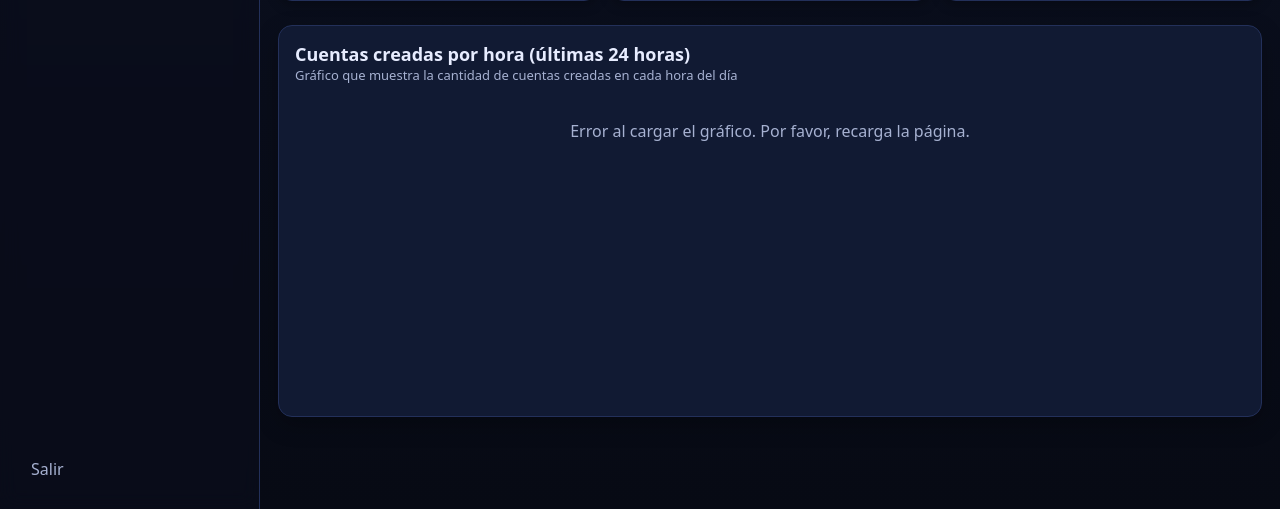
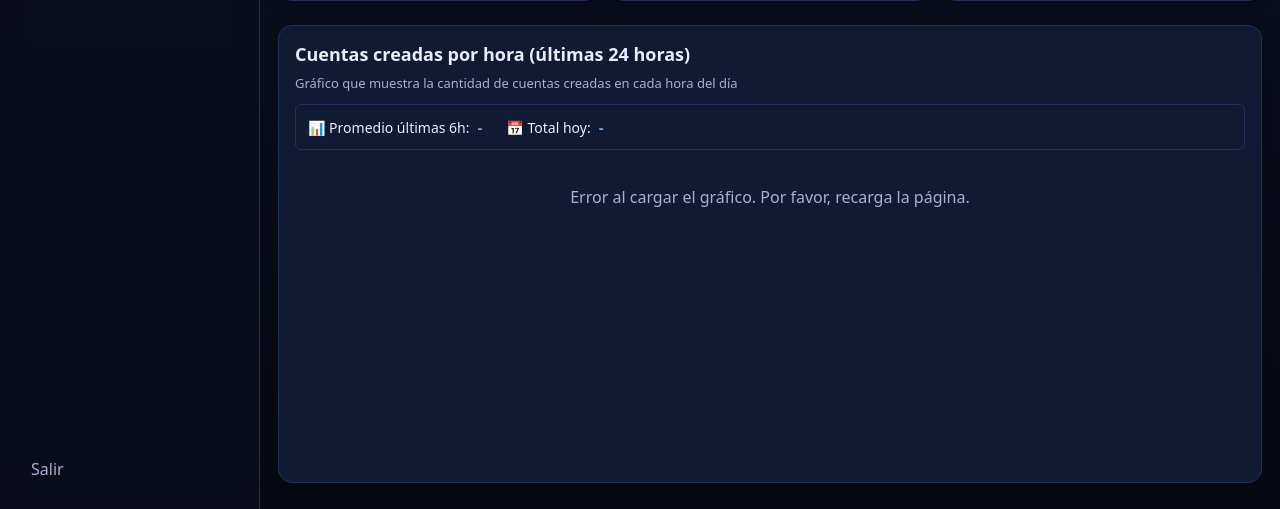
Before and after one commit to AlexisGuanique/api_login, a Flask app: template app/templates/dashboard.html in a window 1280 px wide. Shown: the part 291-800 px from the top of the page. Run offline with Flask 3, Linux system fonts and the light colour scheme; the template is opened without the code that fills it, so the values that code supplies are empty.

Commit message:
Se agregaron nuevas acciones desde el servidor

```diff
--- a/app/templates/dashboard.html
+++ b/app/templates/dashboard.html
@@ -36,7 +36,19 @@
   <section class="card" style="margin-top: 24px;">
     <div style="margin-bottom: 16px;">
       <h2 class="h2">Cuentas creadas por hora (últimas 24 horas)</h2>
-      <div class="muted" style="font-size: 13px;">Gráfico que muestra la cantidad de cuentas creadas en cada hora del día</div>
+      <div style="margin-top: 8px;">
+        <div class="muted" style="font-size: 13px; margin-bottom: 12px;">Gráfico que muestra la cantidad de cuentas creadas en cada hora del día</div>
+        <div id="chart-stats" style="display: flex; gap: 24px; flex-wrap: wrap; padding: 12px; background: var(--card); border: 1px solid var(--line); border-radius: 6px;">
+          <div style="font-size: 14px; color: var(--text); display: flex; align-items: center; gap: 8px;">
+            <span style="font-weight: 500;">📊 Promedio últimas 6h:</span>
+            <span id="last-6h-avg" style="color: var(--accent); font-weight: 600; font-size: 15px;">-</span>
+          </div>
+          <div style="font-size: 14px; color: var(--text); display: flex; align-items: center; gap: 8px;">
+            <span style="font-weight: 500;">📅 Total hoy:</span>
+            <span id="today-total" style="color: var(--accent); font-weight: 600; font-size: 15px;">-</span>
+          </div>
+        </div>
+      </div>
     </div>
     <div style="position: relative; height: 300px;">
       <canvas id="accountsHourlyChart"></canvas>
@@ -78,8 +90,24 @@
         const labels = hourlyData.map(item => item.hour);
         const counts = hourlyData.map(item => item.count);
 
+        // Actualizar estadísticas adicionales
+        const last6hAvg = data.last_6_hours_avg || 0;
+        const todayTotal = data.today_total || 0;
+
+        const last6hAvgElement = document.getElementById('last-6h-avg');
+        const todayTotalElement = document.getElementById('today-total');
+
+        if (last6hAvgElement) {
+          last6hAvgElement.textContent = last6hAvg.toFixed(2) + ' cuentas/hora';
+        }
+        if (todayTotalElement) {
+          todayTotalElement.textContent = todayTotal + ' cuentas';
+        }
+
         console.log('📊 Labels:', labels);
         console.log('📊 Counts:', counts);
+        console.log('📊 Promedio últimas 6h:', last6hAvg);
+        console.log('📊 Total hoy:', todayTotal);
 
         // Configurar colores según el tema
         const isDark = document.documentElement.getAttribute('data-theme') === 'dark';
--- a/app/web.py
+++ b/app/web.py
@@ -398,14 +398,30 @@
         # Invertir para mostrar de más antiguo a más reciente
         hourly_data.reverse()
 
+        # Calcular promedio de las últimas 6 horas
+        last_6_hours_data = hourly_data[-6:] if len(hourly_data) >= 6 else hourly_data
+        last_6_hours_total = sum(item['count'] for item in last_6_hours_data)
+        last_6_hours_avg = last_6_hours_total / len(last_6_hours_data) if len(last_6_hours_data) > 0 else 0
+
+        # Calcular total de cuentas creadas hoy (desde medianoche UTC)
+        today_start = now.replace(hour=0, minute=0, second=0, microsecond=0)
+        today_accounts = Account.query.filter(
+            Account.user_id == user.id,
+            Account.created_at >= today_start
+        ).count()
+
         print(f"📊 Datos por hora generados: {len(hourly_data)} horas")
         print(f"📊 Total de cuentas en período: {len(accounts)}")
+        print(f"📊 Promedio últimas 6 horas: {last_6_hours_avg:.2f}")
+        print(f"📊 Total hoy: {today_accounts}")
 
         return jsonify({
             "message": "Estadísticas por hora obtenidas exitosamente",
             "user_id": user.id,
             "data": hourly_data,
-            "total_accounts": len(accounts)
+            "total_accounts": len(accounts),
+            "last_6_hours_avg": round(last_6_hours_avg, 2),
+            "today_total": today_accounts
         }), 200
 
     except Exception as e:
```
